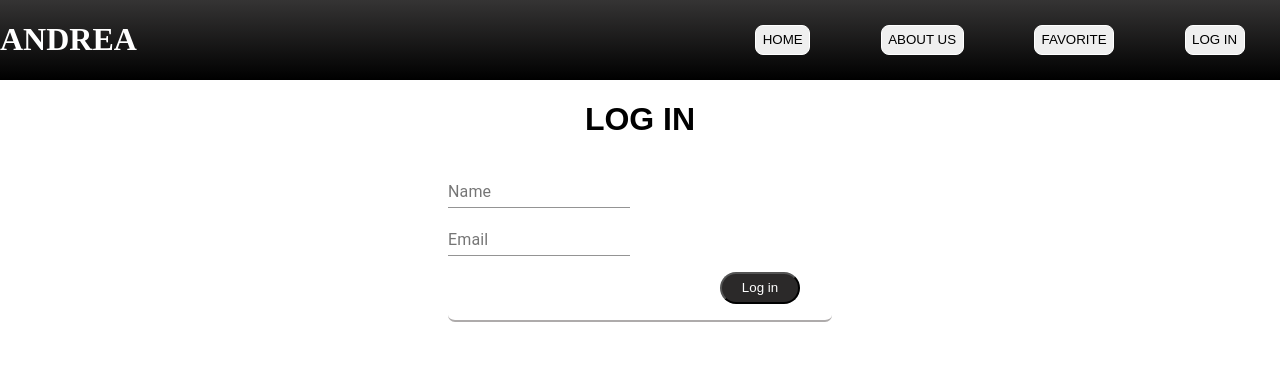
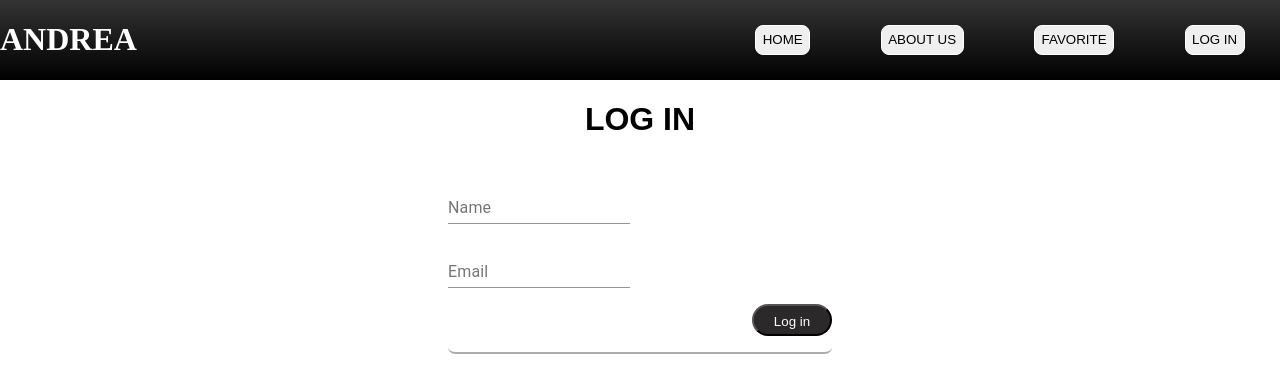
Before and after one commit to Andreaa-Dev/Web-design-project, a React (Create React App) app: page /home/login in a window 1280 px wide. Shown: the top 392 px of the page. Built offline with nearby package versions, Linux system fonts and the light colour scheme; a web font is replaced by a local one.

Commit message:
fix style

```diff
--- a/src/Components/MainPages/Login.tsx
+++ b/src/Components/MainPages/Login.tsx
@@ -18,6 +18,9 @@ const Title = styled.h1`
 `;
 
 const Button = styled.button`
+  display: flex;
+  flex-direction: column;
+  align-self: flex-end;
   height: 2rem;
   width: 5rem;
   border-radius: 1.2rem;
@@ -25,36 +28,34 @@ const Button = styled.button`
   color: white;
   margin-top: 1rem;
   margin-bottom: 1rem;
-  margin-left: 17rem;
+  align-items: center;
+  padding: 0.5rem;
 `;
 
 const useStyles = makeStyles((theme) => ({
   root: {
-    "& .MuiTextField-root": {
-      margin: theme.spacing(3),
-      width: "25ch",
+    "& .TextField-root": {
+      width: "35ch",
     },
+  },
+  input: {
+    marginTop: "1rem",
   },
 }));
 
 function Login() {
-  const [value, setValue] = useState("");
-  type EventType = {
-    event: any;
-  };
-  const handleChange = ({ event }: EventType) => {
-    setValue(event.target.value);
-  };
+  const classes = useStyles();
 
   return (
     <Card>
       <Title>LOG IN </Title>
-      <form>
+      <form className={classes.root}>
         <TextField
           id="standard-textarea"
           label="Name"
-          placeholder="Name"
+          // placeholder="Enter your name here"
           multiline
+          className={classes.input}
         />
       </form>
       <form>
@@ -63,8 +64,7 @@ function Login() {
           label="Email"
           placeholder="gmail.com"
           multiline
-          onChange={handleChange}
-          value={value}
+          className={classes.input}
         />
       </form>
       <Button>Log in</Button>
--- a/src/Components/NavBar/NavBarStyle1.tsx
+++ b/src/Components/NavBar/NavBarStyle1.tsx
@@ -33,7 +33,9 @@ function NavBarStyle1() {
     <Card>
       <Logo>ANDREA</Logo>
       <SmallNav>
-        <Button>HOME</Button>
+        <Link to="/">
+          <Button>HOME</Button>
+        </Link>
         <Button>ABOUT US</Button>
         <Button>FAVORITE</Button>
         <Link to="/home/login">
```
